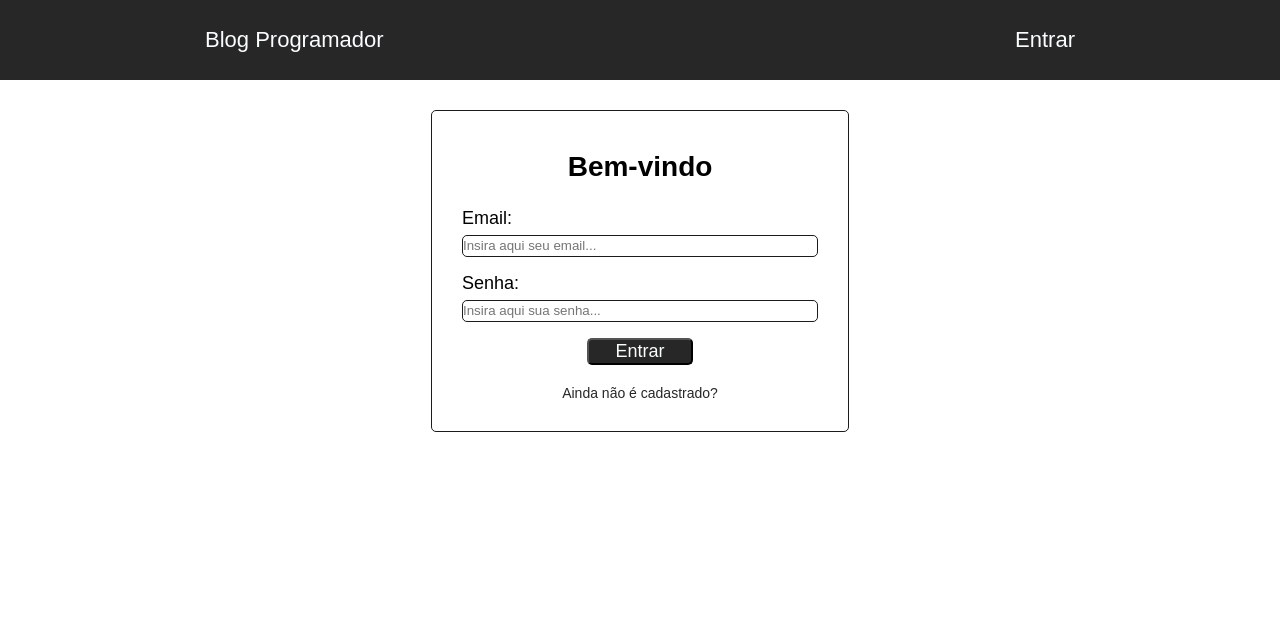
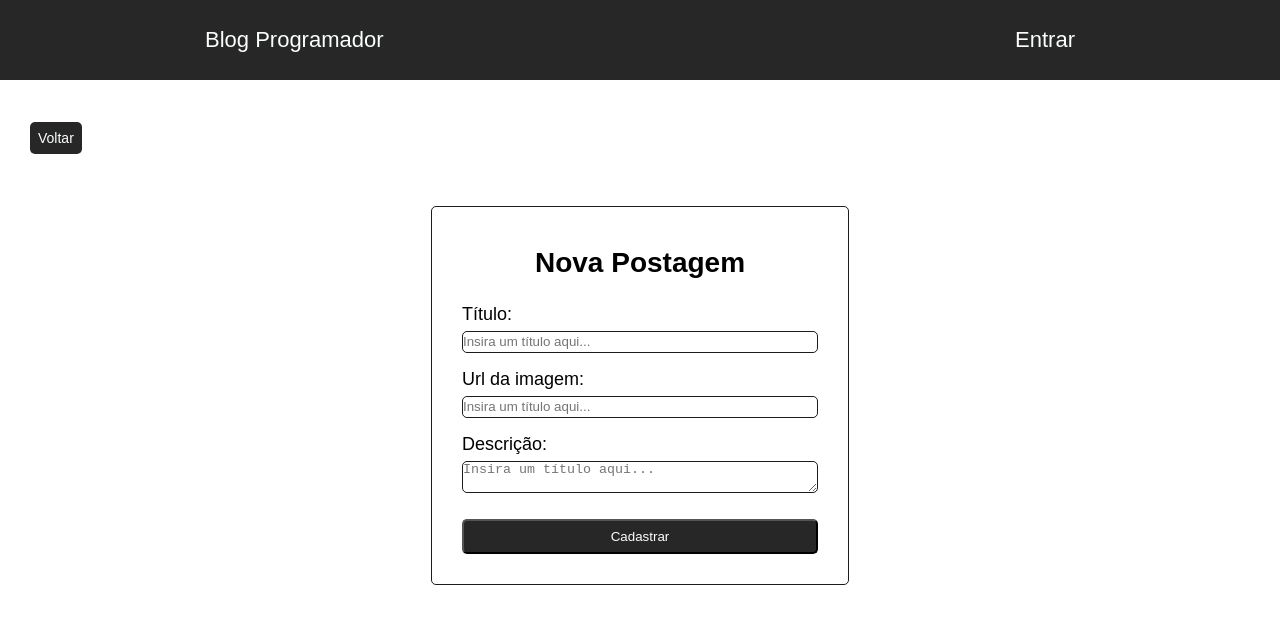
Before and after one commit to WilmarOliveira/projetoblog, a React (Create React App) app: page /dashboard/new in a window 1280 px wide. Before the commit this address led to /login. Shown: the top 624 px of the page. Built offline with nearby package versions, Linux system fonts and the light colour scheme; no server answers.

Commit message:
Criando página para nova postagem

```diff
--- /dev/null
+++ b/src/components/New/index.js
@@ -0,0 +1,47 @@
+import React, { Component } from 'react';
+import { Link, withRouter } from 'react-router-dom';
+import './new.css';
+
+class New extends Component {
+
+    constructor(props) {
+        super(props);
+        this.state = {
+            titulo: '',
+            imagem: '',
+            descricao: ''
+        };
+
+        this.postar = this.postar.bind(this);
+    }
+
+    postar() {
+
+    }
+
+    render() {
+        return(
+            <div>
+                <div className="botaoVoltar">
+                    <Link to="/dashboard" >Voltar</Link>
+                </div>
+                <form onSubmit={this.postar} className="formulario">
+                    <h1>Nova Postagem</h1>
+                    <label>Título:</label><br/>
+                    <input type="text" autoFocus autoComplete="off" value={this.state.titulo}
+                    onChange={(e) => this.setState({titulo: e.target.value})} placeholder="Insira um título aqui..."  /><br/>
+                    <label>Url da imagem:</label><br/>
+                    <input type="text" autoComplete="off" value={this.state.imagem}
+                    onChange={(e) => this.setState({imagem: e.target.value})} placeholder="Insira um título aqui..."  /><br/>
+                    <label>Descrição:</label><br/>
+                    <textarea type="text" autoComplete="off" value={this.state.descricao}
+                    onChange={(e) => this.setState({descricao: e.target.value})} placeholder="Insira um título aqui..."  /><br/>
+
+                    <button type="submit">Cadastrar</button>
+                </form>
+            </div>
+        );
+    }
+}
+
+export default withRouter(New);
--- /dev/null
+++ b/src/components/New/new.css
@@ -0,0 +1,59 @@
+div.botaoVoltar {
+
+    margin: 20px auto;
+    padding: 30px;
+
+}
+
+div.botaoVoltar a {
+    text-decoration: none;
+    background-color: #272727;
+    color: #FBFEFF;
+    border-radius: 5px;
+    padding: 8px;
+}
+
+
+form.formulario {
+    margin: 30px auto;
+    padding: 30px;
+    width: 100%;
+    max-width: 418px;
+    display: flex;
+    flex-direction: column;
+    justify-content: center;
+    border: 1px solid #1D1B1B;
+    border-radius: 5px;
+}
+
+form.formulario h1 {
+    text-align: center;
+    padding: 10px;
+    margin-bottom: 15px;
+}
+
+form.formulario label {
+    font-size: 18px;
+    margin-bottom: -10px;
+}
+
+form.formulario input {
+    line-height: 20px;
+    border: 1px solid #1D1B1B;
+    border-radius: 5px;
+}
+
+form.formulario textarea {
+    border: 1px solid #1D1B1B;
+    border-radius: 5px;
+    max-width: 100%;
+}
+
+form.formulario button {
+    cursor: pointer;
+    background: #272727;
+    color: #FBFEFF;
+    padding: 8px;
+    border-radius: 5px;
+    margin-top: 10px;
+}
--- a/src/routes.js
+++ b/src/routes.js
@@ -6,6 +6,7 @@ import Header from './components/Header';
 import Login from './components/Login';
 import Dashboard from './components/Dashboard';
 import Register from './components/Register';
+import New from './components/New';
 
 const Routes = () => {
 
@@ -14,9 +15,10 @@ const Routes = () => {
             <Header />
             <Switch>
                 <Route exact path="/" component={Home} />
-                <Route path="/login" component={Login} />
-                <Route path="/dashboard" component={Dashboard} />
-                <Route path="/register" component={Register} />
+                <Route exact path="/login" component={Login} />
+                <Route exact path="/dashboard" component={Dashboard} />
+                <Route exact path="/register" component={Register} />
+                <Route exact path="/dashboard/new" component={New} />
             </Switch>
         </BrowserRouter>
     );
```
